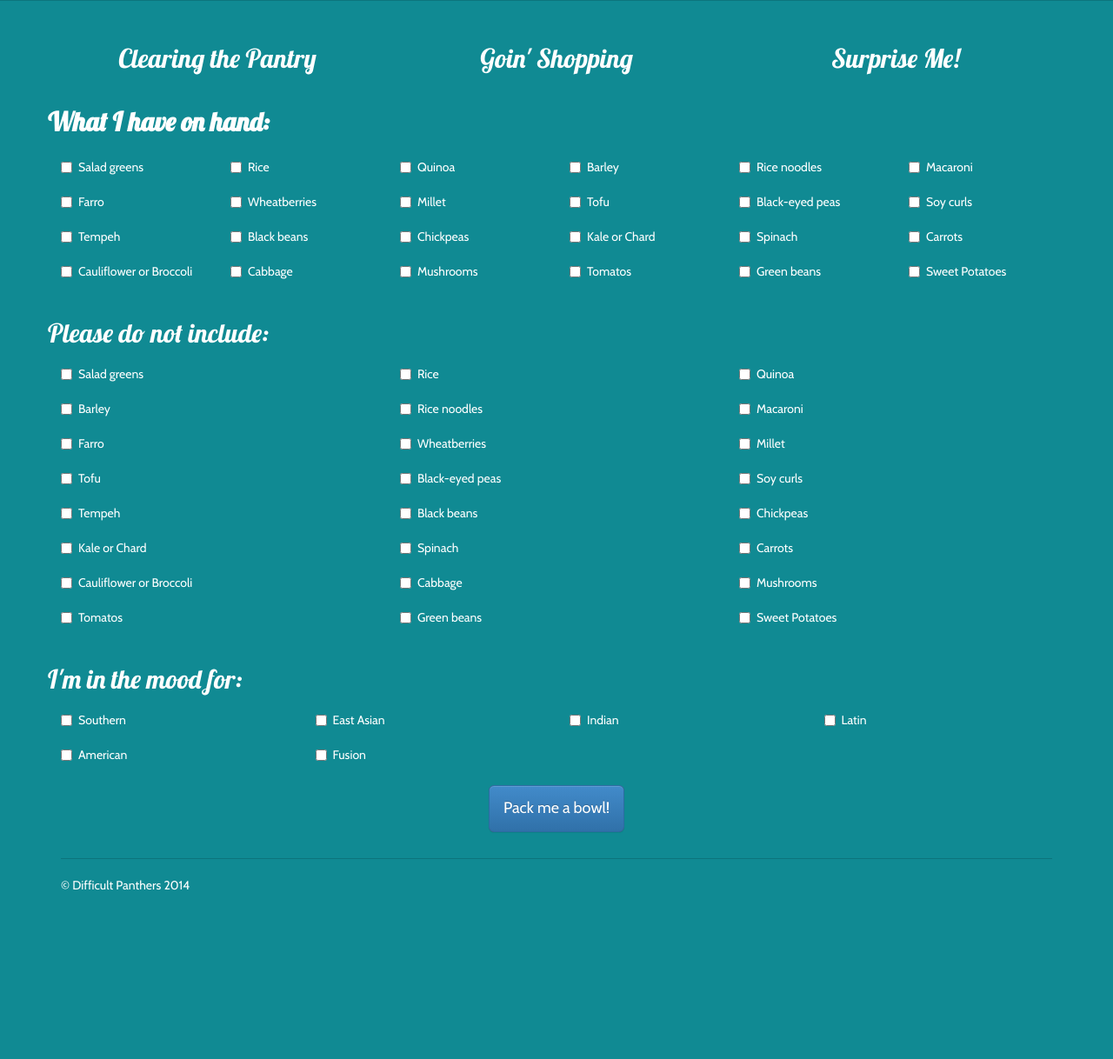
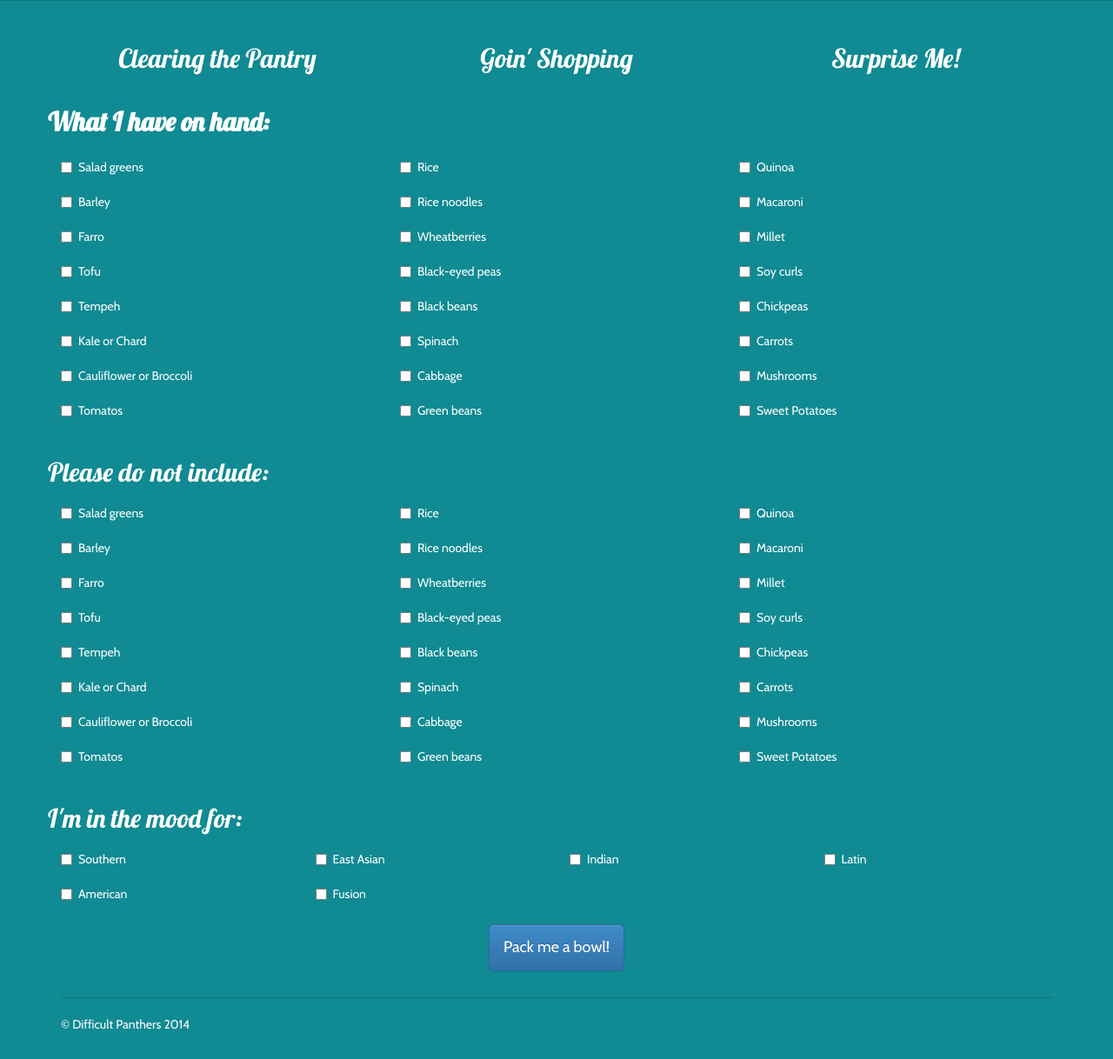
Before and after one commit to SaraDGore/magicbowl, a Django app: page / in a window 1280 px wide. Shown: the part 289-1507 px from the top of the page at 87% size. Before the commit the page ends 1313 px from the top, so only its background shows below. Run offline with Django 3.2, Linux system fonts and the light colour scheme; parts of the project's set-up code (start-up, migrations or seed data) failed here and were passed over; some libraries are stand-ins or nearby versions.

Commit message:
more grid testing

```diff
--- a/bowls/templates/base.html
+++ b/bowls/templates/base.html
@@ -92,59 +92,67 @@
             <div><h2><label for="use">What I have on hand:</label></h2></div>
         </div>
         <div class="row">
-          <div class="col-xs-2"><div class="checkbox">
+          <div class="col-xs-4"><div class="checkbox">
             <label><input type="checkbox" name="use" value="salad">Salad greens</label></div></div>
-          <div class="col-xs-2"><div class="checkbox">
+          <div class="col-xs-4"><div class="checkbox">
             <label><input type="checkbox" name="use" value="rice">Rice</label></div></div>
-          <div class="col-xs-2"><div class="checkbox">
+          <div class="col-xs-4"><div class="checkbox">
             <label><input type="checkbox" name="use" value="quinoa">Quinoa</label></div></div>
-          <div class="col-xs-2"><div class="checkbox">
+          </div>
+          <div class="row">
+          <div class="col-xs-4"><div class="checkbox">
             <label><input type="checkbox" name="use" value="barley">Barley</label></div></div>
-          <div class="col-xs-2"><div class="checkbox">
+          <div class="col-xs-4"><div class="checkbox">
               <label><input type="checkbox" name="use" value="rice">Rice noodles</label></div></div>
-          <div class="col-xs-2"><div class="checkbox">
+          <div class="col-xs-4"><div class="checkbox">
               <label><input type="checkbox" name="use" value="macaroni">Macaroni</label></div></div>
         </div>
         <div class="row">
-          <div class="col-xs-2"><div class="checkbox">
+          <div class="col-xs-4"><div class="checkbox">
               <label><input type="checkbox" name="use" value="farro">Farro</label></div></div>
-          <div class="col-xs-2"><div class="checkbox">
+          <div class="col-xs-4"><div class="checkbox">
               <label><input type="checkbox" name="use" value="wheatberries">Wheatberries</label></div></div>
-          <div class="col-xs-2"><div class="checkbox">
+          <div class="col-xs-4"><div class="checkbox">
               <label><input type="checkbox" name="use" value="millet">Millet</label></div></div>
-          <div class="col-xs-2"><div class="checkbox">
+         </div>
+         <div class="row">
+          <div class="col-xs-4"><div class="checkbox">
               <label><input type="checkbox" name="use" value="tofu">Tofu</label></div></div>
-          <div class="col-xs-2"><div class="checkbox">
+          <div class="col-xs-4"><div class="checkbox">
               <label><input type="checkbox" name="use" value="bep">Black-eyed peas</label></div></div>
-          <div class="col-xs-2"><div class="checkbox">
+          <div class="col-xs-4"><div class="checkbox">
               <label><input type="checkbox" name="use" value="soycurls">Soy curls</label></div></div>
         </div>
         <div class="row">
-          <div class="col-xs-2"><div class="checkbox">
+          <div class="col-xs-4"><div class="checkbox">
               <label><input type="checkbox" name="use" value="tempeh">Tempeh</label></div></div>
-          <div class="col-xs-2"><div class="checkbox">
+          <div class="col-xs-4"><div class="checkbox">
               <label><input type="checkbox" name="use" value="blackbeans">Black beans</label></div></div>
-          <div class="col-xs-2"><div class="checkbox">
+          <div class="col-xs-4"><div class="checkbox">
               <label><input type="checkbox" name="use" value="chickpeas">Chickpeas</label></div></div>
-          <div class="col-xs-2"><div class="checkbox">
+         </div>
+         <div class="row">
+          <div class="col-xs-4"><div class="checkbox">
               <label><input type="checkbox" name="use" value="greens">Kale or Chard</label></div></div>
-          <div class="col-xs-2"><div class="checkbox">
+          <div class="col-xs-4"><div class="checkbox">
               <label><input type="checkbox" name="use" value="spinach">Spinach</label></div></div>
-          <div class="col-xs-2"><div class="checkbox">
+          <div class="col-xs-4"><div class="checkbox">
               <label><input type="checkbox" name="use" value="carrots">Carrots</label></div></div>
         </div>
         <div class="row">
-          <div class="col-xs-2"><div class="checkbox">
+          <div class="col-xs-4"><div class="checkbox">
               <label><input type="checkbox" name="use" value="cauli">Cauliflower or Broccoli</label></div></div>
-          <div class="col-xs-2"><div class="checkbox">
+          <div class="col-xs-4"><div class="checkbox">
               <label><input type="checkbox" name="use" value="cabbage">Cabbage</label></div></div>
-          <div class="col-xs-2"><div class="checkbox">
+          <div class="col-xs-4"><div class="checkbox">
               <label><input type="checkbox" name="use" value="mushrooms">Mushrooms</label></div></div>
-          <div class="col-xs-2"><div class="checkbox">
+          </div>
+          <div class="row">
+          <div class="col-xs-4"><div class="checkbox">
               <label><input type="checkbox" name="use" value="tomato">Tomatos</label></div></div>
-          <div class="col-xs-2"><div class="checkbox">
+          <div class="col-xs-4"><div class="checkbox">
               <label><input type="checkbox" name="use" value="greenbeans">Green beans</label></div></div>
-          <div class="col-xs-2"><div class="checkbox">
+          <div class="col-xs-4"><div class="checkbox">
               <label><input type="checkbox" name="use" value="sweetpotato">Sweet Potatoes</label></div></div>
         </div>
         </div><!--form group-->
```
